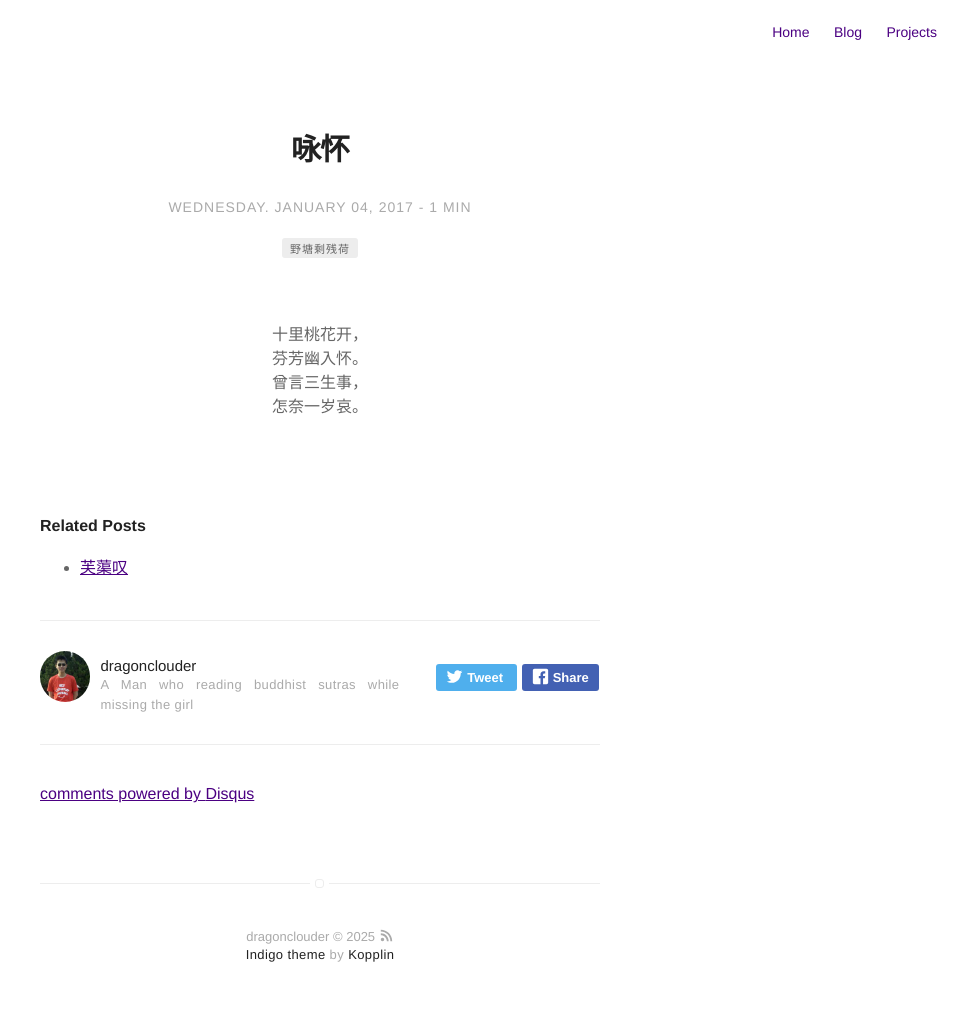
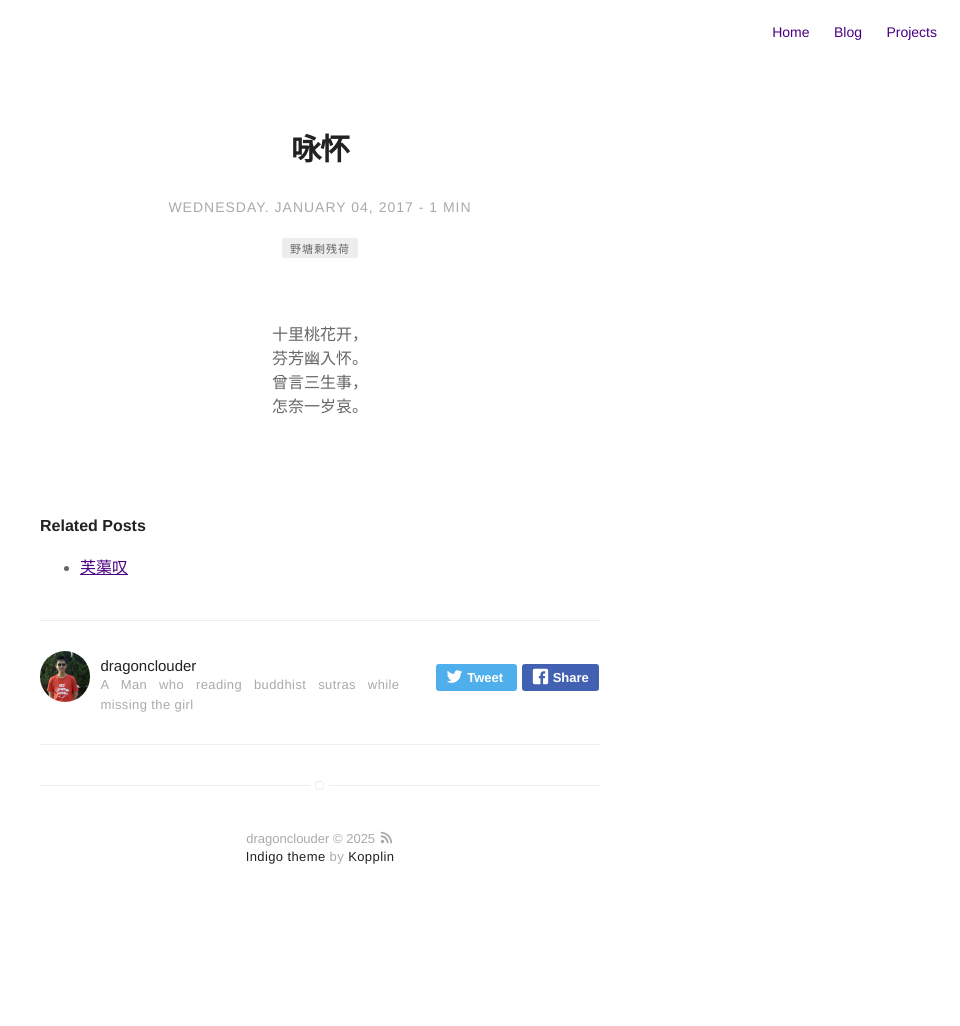
Before and after one commit to dragonclouder/me, a Jekyll site: the page built from _posts/2017-01-04-咏怀.markdown, in a window 1280 px wide. Shown: the whole page, without its empty margins (320-1280 px from the left). Built offline with Jekyll 4.4.1, drawn with Linux system fonts in a browser that asks for light colours; comment, search, counter and statistics services are not loaded; after the commit the page ends 928 px from its top, so only the background shows below that; some of the changed lines change nothing that is shown.

Commit message:
优化评论模块

```diff
--- a/_config.yml
+++ b/_config.yml
@@ -26,8 +26,9 @@
 # analytics-piwik-id: 1
 
 # if you don't want comments in your posts, set to false
-disqus: 评论区  # 修改为您注册的Disqus短域名
-
+disqus: utterances  # 保留配置开关
+github:
+  repo: dragonclouder/me
 # if you don't have any of social below, comment the line
 facebook: longyun.fang.14
 #twitter: mytwitter
--- a/_includes/disqus.html
+++ b/_includes/disqus.html
@@ -1,20 +1,3 @@
 <section class="disqus">
-    <div id="disqus_thread"></div>
-    <script type="text/javascript">
-
-        var disqus_shortname = '{{ site.disqus }}'; // 此变量将自动读取_config.yml的配置
-        var disqus_developer = 0;
-        var disqus_config = function () {  // 新增配置函数
-            this.language = "zh_CN";      // 强制指定中文界面
-        };
-        (function() {
-            var dsq = document.createElement('script');
-            dsq.type = 'text/javascript';
-            dsq.async = true;
-            dsq.src = 'https://' + disqus_shortname + '.disqus.com/embed.js?lang=zh_CN'; // 添加语言参数
-            (document.getElementsByTagName('head')[0] || document.getElementsByTagName('body')[0]).appendChild(dsq);
-        })();
-    </script>
-    <noscript>Please enable JavaScript to view the <a href="http://disqus.com/?ref_noscript">comments powered by Disqus.</a></noscript>
-    <a href="http://disqus.com" class="dsq-brlink">comments powered by <span class="logo-disqus">Disqus</span></a>
+    {{ disqus内容已移除 }}
 </section>
--- a/_layouts/post.html
+++ b/_layouts/post.html
@@ -45,5 +45,14 @@
 {% endif %}
 
 {% if site.disqus %}
-    {% include disqus.html %}
+    <section class="comments">
+        <script src="https://utteranc.es/client.js"
+                repo="dragonclouder/me"
+                issue-term="pathname"
+                label="comment"
+                theme="github-light"
+                crossorigin="anonymous"
+                async>
+        </script>
+    </section>
 {% endif %}
```
